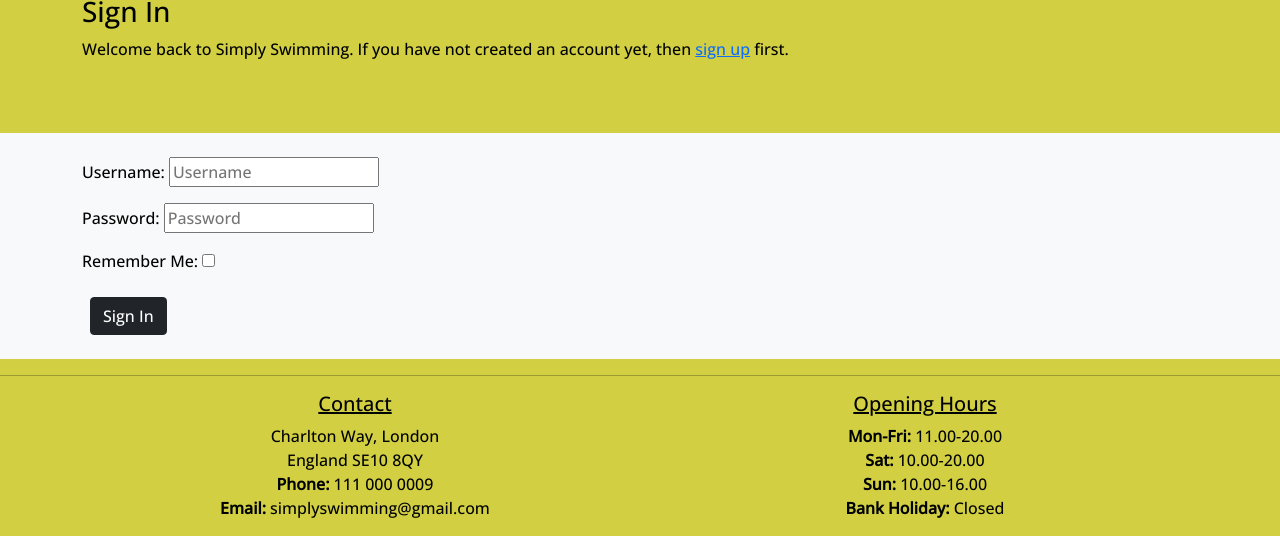
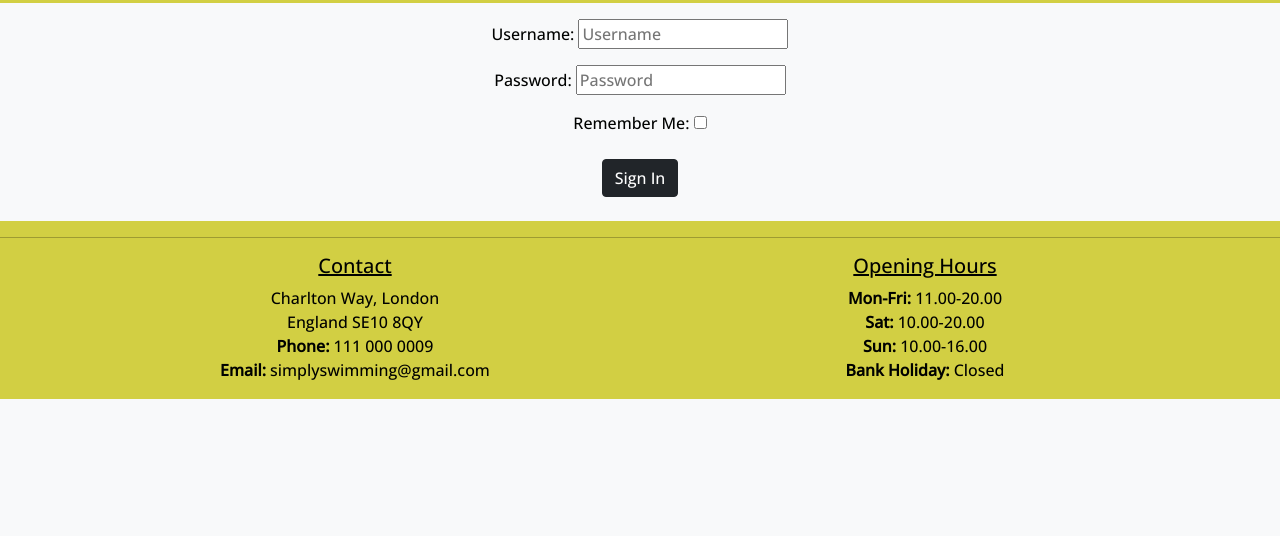
Before and after one commit to manasi1031/Simply-swimming, a Django app: page /accounts/login/ in a window 1280 px wide. Shown: the part 401-937 px from the top of the page. After the commit the page ends 800 px from the top, so only its background shows below. Run offline with Django 3.2, Linux system fonts and the light colour scheme; some libraries are stand-ins or nearby versions.

Commit message:
Update CSS for the login and signup html templates

```diff
--- a/templates/account/login.html
+++ b/templates/account/login.html
@@ -12,7 +12,12 @@
   <div class="container py-2">
     <div class="row h-100 align-items-center py-2">
       <div class="col-lg-6">
-        <h1 class="display-4">Sign in</h1>
+        <h3>{% trans "Sign In" %}</h3>
+        <p>{% blocktrans %}Welcome back to Simply Swimming.
+          If you have not created an account yet,
+          then <a class="link" href="{{ signup_url }}">sign up</a>
+          first.{% endblocktrans %}
+        </p>
       </div>
       <div class="col-lg-6 d-none d-lg-block">
         <img src="https://res.cloudinary.com/manasi1031/image/upload/v1642204669/Simply-Swimming/advanced-swimming1_mr0aps.png" alt="Advanced swimming class" class="img-fluid">
@@ -21,26 +26,14 @@
   </div>
 </div>
 
-<!--Login Info-->
+<!--Blank section for visual UX-->
 <div class="py-2">
-  <div class="container py25">
-    <div class="row align-items-center mb-5">
-      <div>
-        <h3>{% trans "Sign In" %}</h3>
-        <p>{% blocktrans %}Welcome back to Simply Swimming.
-          If you have not created an account yet,
-          then <a class="link" href="{{ signup_url }}">sign up</a>
-          first.{% endblocktrans %}
-        </p>
-      </div>
-    </div>
-  </div>
 </div>
 
 <!--Login form section-->
 <div class="bg-light py-2">
   <div class="container py-2 bg-light">
-    <form class="login mt-2" method="POST" action="{% url 'account_login' %}">
+    <form class="login mx-auto text-center" method="POST" action="{% url 'account_login' %}">
       {% csrf_token %}
       {{ form.as_p }}
       {% if redirect_field_value %}
--- a/templates/account/signup.html
+++ b/templates/account/signup.html
@@ -10,7 +10,7 @@
   <div class="container py-2">
     <div class="row h-100 align-items-center py-2">
       <div class="col-lg-6">
-        <h1>{% trans "Sign Up" %}</h1>
+        <h1>{% trans "Register" %}</h1>
         <p>{% blocktrans %}Already have an account? Then please
           <a href="{{ login_url }}">sign in</a>
           .{% endblocktrans %}
@@ -30,7 +30,7 @@
 <!--Login form section-->
 <div class="bg-light py-2">
   <div class="container py-2 bg-light">
-    <form class="signup mt-2" id="signup_form" method="post" action="{% url 'account_signup' %}">
+    <form class="signup mx-auto text-center form-horizontal" id="signup_form" method="post" action="{% url 'account_signup' %}">
       {% csrf_token %}
       {{ form.as_p }}
       {% if redirect_field_value %}
```
